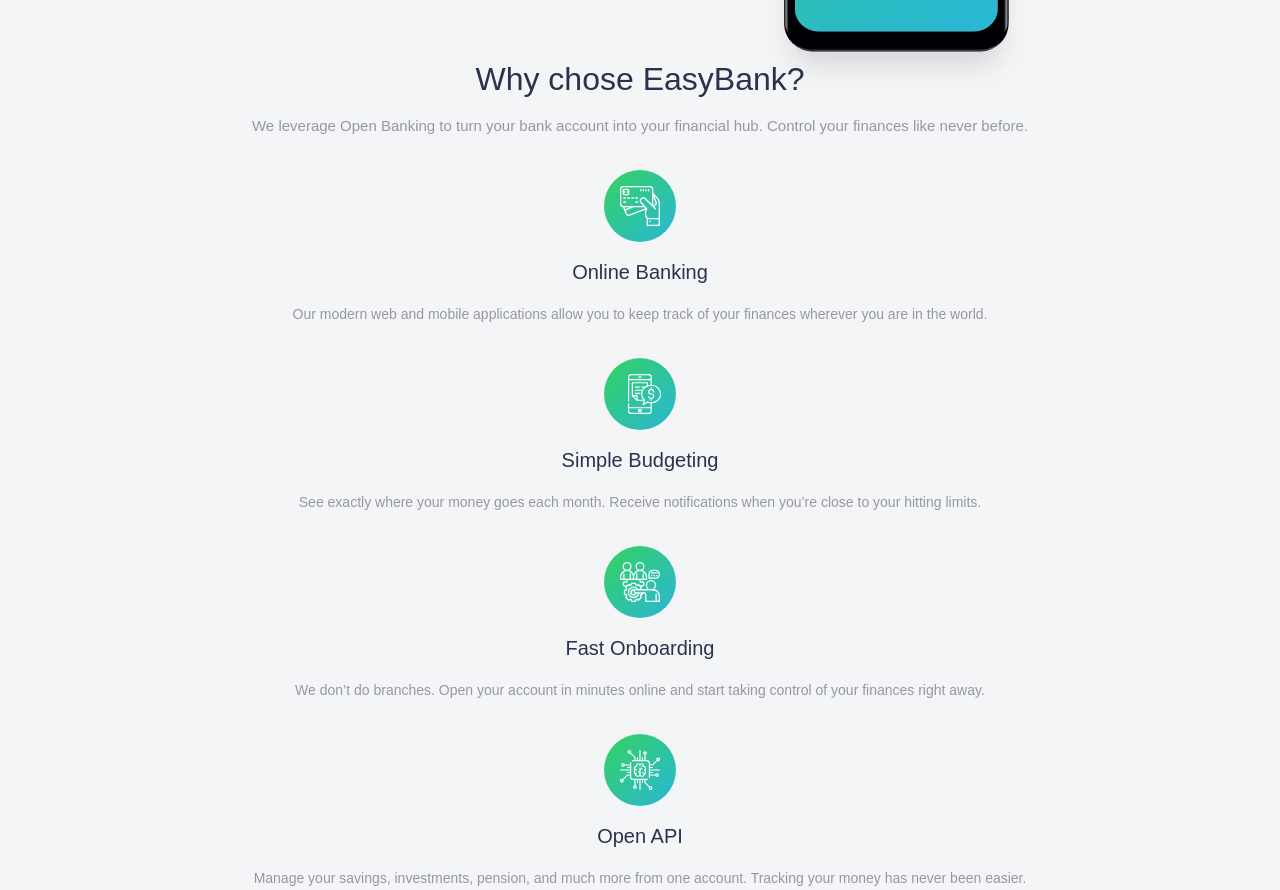
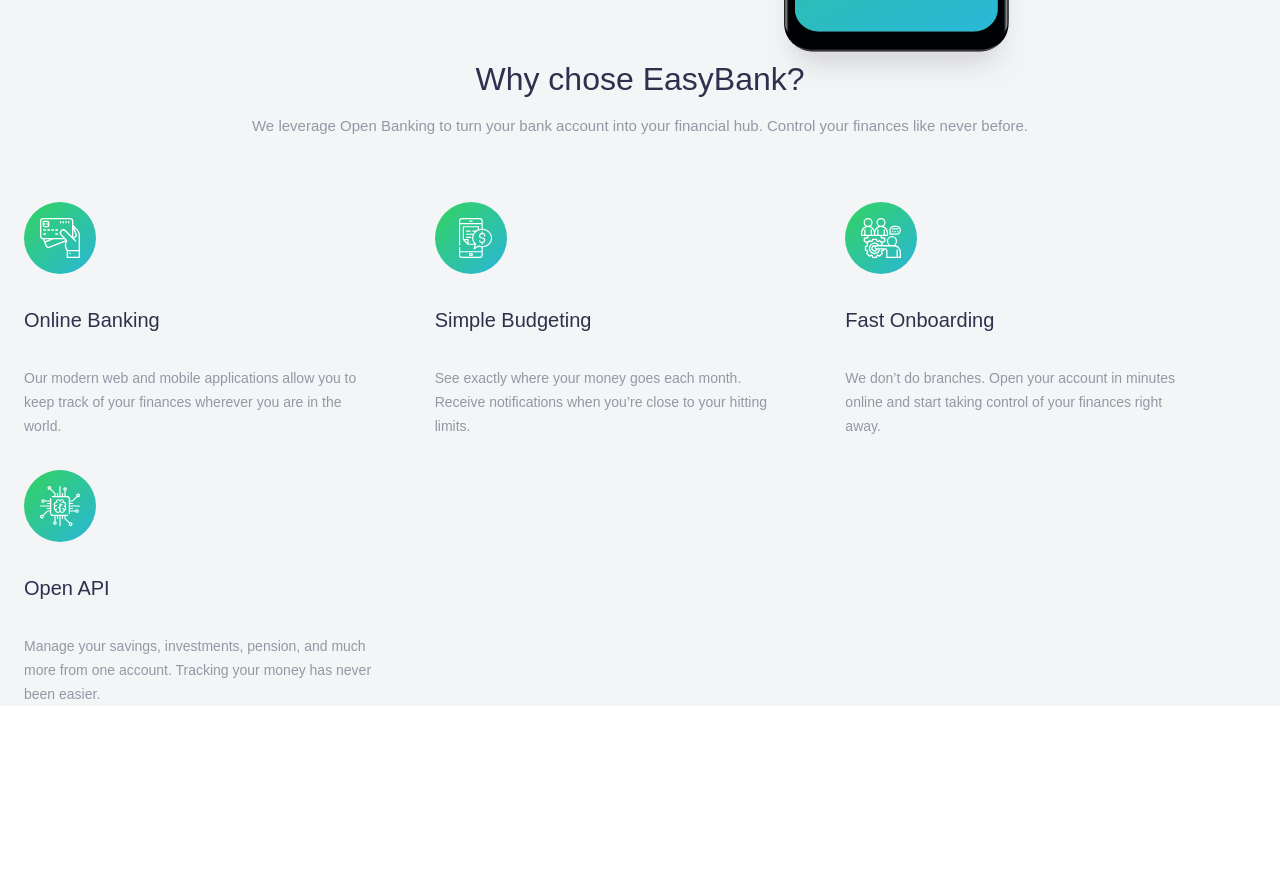
Before and after one commit to unaygney/easy-bank-landing-page, a React (Vite) app: page / in a window 1280 px wide. Shown: the part 800-1690 px from the top of the page. After the commit the page ends 1506 px from the top, so only its background shows below. Built offline with nearby package versions, Linux system fonts and the light colour scheme.

Commit message:
update minor bugs

```diff
--- a/src/components/Main/index.jsx
+++ b/src/components/Main/index.jsx
@@ -31,14 +31,14 @@
             financial hub. Control your finances like never before.
           </p>
         </div>
-        <div className="flex flex-col  ">
+        <div className="flex flex-col mt-8 md:flex-row md:container md:mx-auto md:flex-wrap  ">
           {Contents.map((content) => (
-            <div key={content.id} className="flex flex-col items-center gap-4 mt-8 ">
+            <div key={content.id} className="md:flex-1 md:gap-8 flex flex-col items-center md:items-start gap-4 mt-8 ">
               <div className="w-[72px h-[72px] ">
               <img src={content.image} alt="" />
               </div>
               <h3 className="text-[#2D314D] font-light text-xl ">{content.title}</h3>
-              <p className="text-[#9597A5] text-sm leading-6 text-center" >{content.content}</p>
+              <p className="text-[#9597A5] text-sm leading-6 text-center md:text-start md:w-[45ch] " >{content.content}</p>
             </div>
           ))}
         </div>
```
